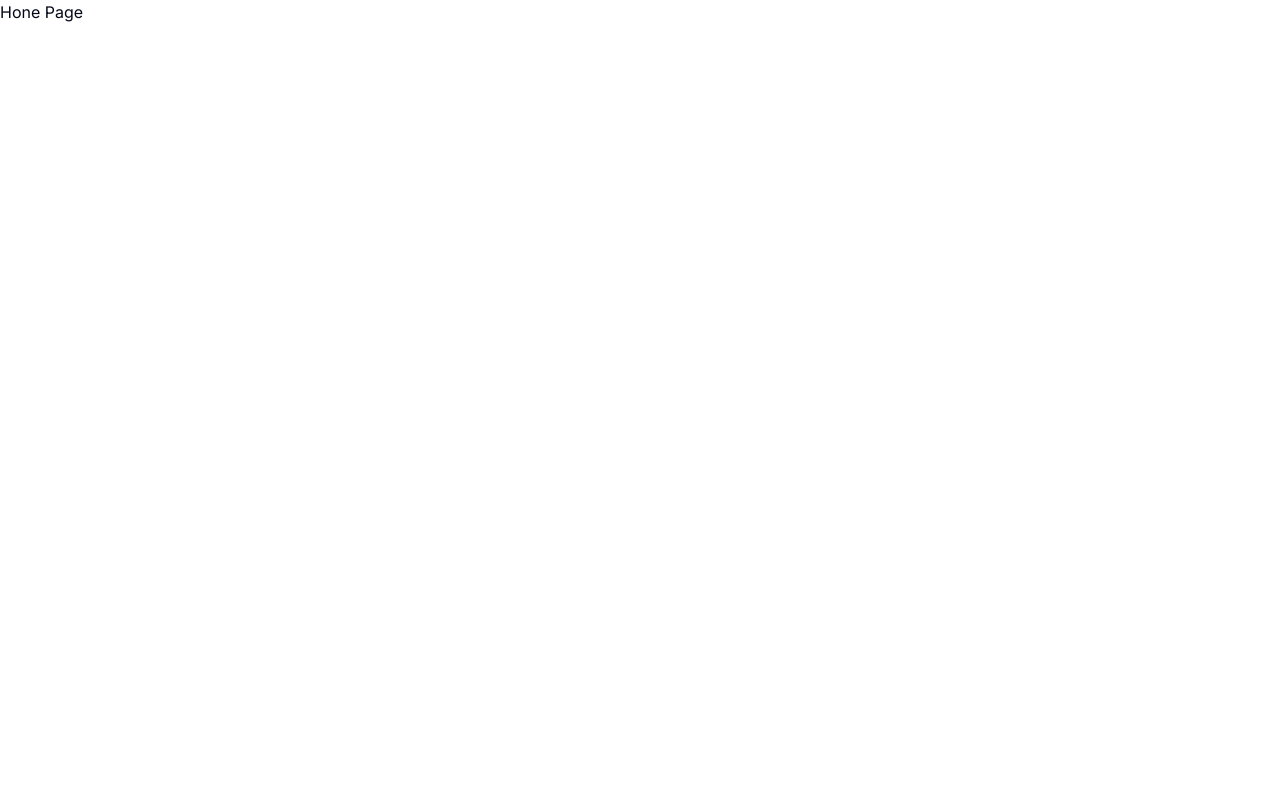
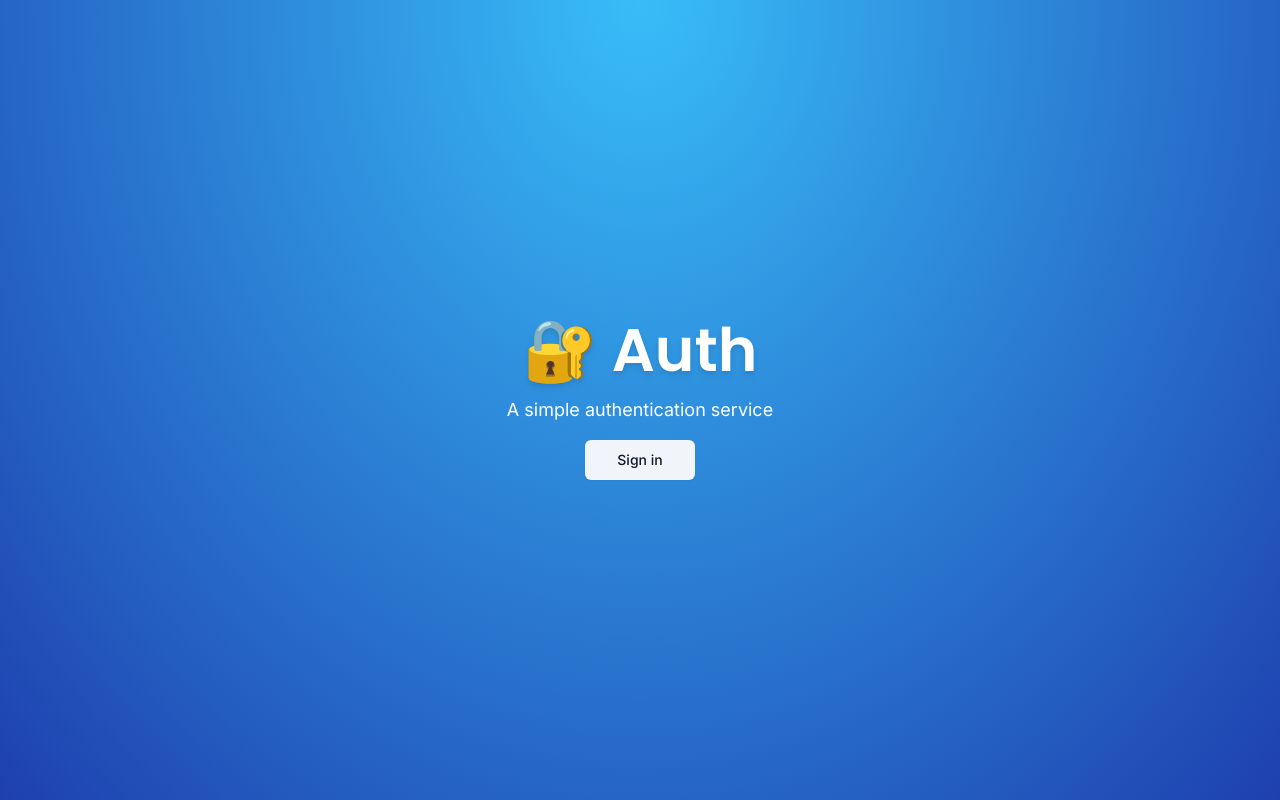
Before and after one commit to kkw855/next-auth2, a Next.js app: page / in a window 1280 px wide. Built offline with nearby package versions, Linux system fonts and the light colour scheme.

Commit message:
✨ feature: Home 페이지 구현
shadcn/ui button 설치
LoginButton 컴포넌트 생성

```diff
--- a/app/page.tsx
+++ b/app/page.tsx
@@ -1,3 +1,29 @@
+'use client'
+
+import { Button } from '@/components/ui/button'
+import { LoginButton } from '@/components/auth/login-button'
+
 export default function Home() {
-  return <main>Hone Page</main>
+  return (
+    <main className='
+    h-full
+    flex flex-col items-center justify-center
+    bg-[radial-gradient(ellipse_at_top,_var(--tw-gradient-stops))] from-sky-400 to-blue-800'>
+      <div className='text-center text-white space-y-4'>
+        <h1 className='text-6xl font-semibold drop-shadow-md font-poppins'>
+          🔐 Auth
+        </h1>
+        <p className='text-lg'>
+          A simple authentication service
+        </p>
+        <div>
+          <LoginButton>
+            <Button variant='secondary' size='lg'>
+              Sign in
+            </Button>
+          </LoginButton>
+        </div>
+      </div>
+    </main>
+  )
 }
--- /dev/null
+++ b/components/auth/login-button.tsx
@@ -0,0 +1,26 @@
+import { ReactNode } from 'react'
+import { useRouter } from 'next/navigation'
+
+type LoginButton = {
+  children: ReactNode
+  mode?: 'modal' | 'redirect'
+  asChild?: boolean
+}
+
+export const LoginButton = ({ children, mode }: LoginButton) => {
+  const router = useRouter()
+
+  const onClick = () => {
+    router.push('/auth/login')
+  }
+
+  if (mode === 'modal') {
+    return <span>TODO: Implement modal</span>
+  }
+
+  return (
+    <span className='inline-block' onClick={onClick}>
+      {children}
+    </span>
+  )
+}
--- /dev/null
+++ b/components/ui/button.tsx
@@ -0,0 +1,57 @@
+import * as React from "react"
+import { Slot } from "@radix-ui/react-slot"
+import { cva, type VariantProps } from "class-variance-authority"
+
+import { cn } from "@/lib/utils"
+
+const buttonVariants = cva(
+  "inline-flex items-center justify-center whitespace-nowrap rounded-md text-sm font-medium transition-colors focus-visible:outline-none focus-visible:ring-1 focus-visible:ring-ring disabled:pointer-events-none disabled:opacity-50",
+  {
+    variants: {
+      variant: {
+        default:
+          "bg-primary text-primary-foreground shadow hover:bg-primary/90",
+        destructive:
+          "bg-destructive text-destructive-foreground shadow-sm hover:bg-destructive/90",
+        outline:
+          "border border-input bg-background shadow-sm hover:bg-accent hover:text-accent-foreground",
+        secondary:
+          "bg-secondary text-secondary-foreground shadow-sm hover:bg-secondary/80",
+        ghost: "hover:bg-accent hover:text-accent-foreground",
+        link: "text-primary underline-offset-4 hover:underline",
+      },
+      size: {
+        default: "h-9 px-4 py-2",
+        sm: "h-8 rounded-md px-3 text-xs",
+        lg: "h-10 rounded-md px-8",
+        icon: "h-9 w-9",
+      },
+    },
+    defaultVariants: {
+      variant: "default",
+      size: "default",
+    },
+  }
+)
+
+export interface ButtonProps
+  extends React.ButtonHTMLAttributes<HTMLButtonElement>,
+    VariantProps<typeof buttonVariants> {
+  asChild?: boolean
+}
+
+const Button = React.forwardRef<HTMLButtonElement, ButtonProps>(
+  ({ className, variant, size, asChild = false, ...props }, ref) => {
+    const Comp = asChild ? Slot : "button"
+    return (
+      <Comp
+        className={cn(buttonVariants({ variant, size, className }))}
+        ref={ref}
+        {...props}
+      />
+    )
+  }
+)
+Button.displayName = "Button"
+
+export { Button, buttonVariants }
```
